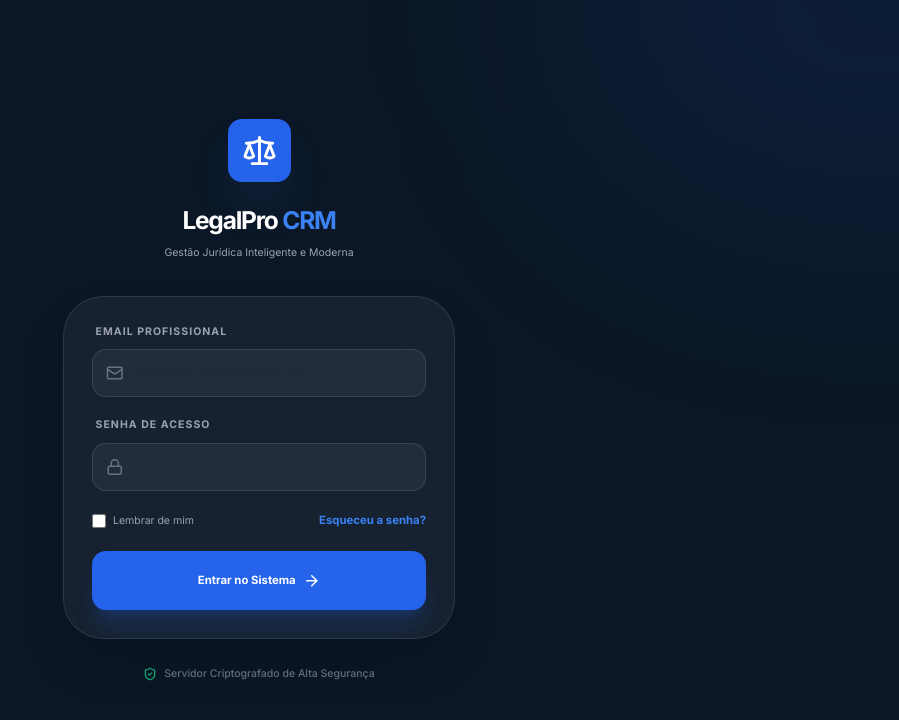
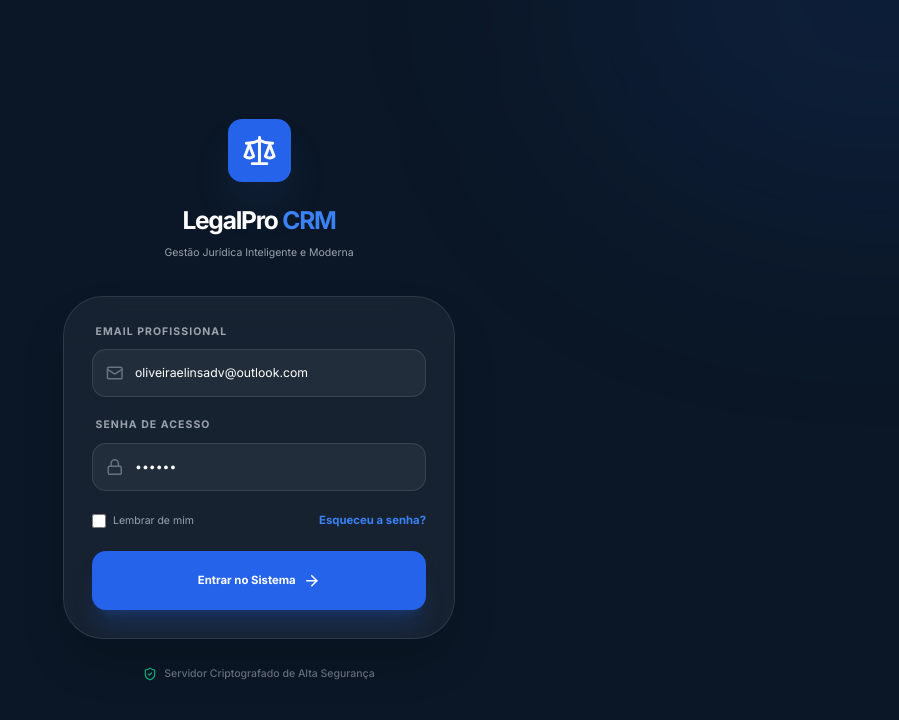
Before and after one commit to flavioaoliveiraadv-art/veredictos, a React (Vite) app: page / in a window 1280 px wide. Shown: the top 720 px of the page, without its empty margins (381-1280 px from the left). Built offline with nearby package versions, Linux system fonts and the light colour scheme.

Commit message:
Fix: login visibility with targeted CSS overrides

```diff
--- a/index.css
+++ b/index.css
@@ -147,6 +147,17 @@ textarea::placeholder {
     font-weight: 400 !important;
 }
 
+/* Força visibilidade na tela de login (Dark Theme) */
+.login-container input:not([type="checkbox"]):not([type="radio"]) {
+    color: #ffffff !important;
+    background-color: rgba(255, 255, 255, 0.05) !important;
+    border: 1px solid rgba(255, 255, 255, 0.1) !important;
+}
+
+.login-container input::placeholder {
+    color: rgba(255, 255, 255, 0.4) !important;
+}
+
 /* Classes de cor de texto (Tailwind utilities) */
 .text-white {
     color: #ffffff !important;
--- a/pages/LoginPage.tsx
+++ b/pages/LoginPage.tsx
@@ -19,7 +19,7 @@ const LoginPage: React.FC<LoginPageProps> = ({ onLogin }) => {
   };
 
   return (
-    <div className="min-h-screen bg-[#0b1726] flex items-center justify-center p-6 relative overflow-hidden">
+    <div className="login-container min-h-screen bg-[#0b1726] flex items-center justify-center p-6 relative overflow-hidden">
       {/* Background Decor */}
       <div className="absolute top-0 right-0 w-1/2 h-1/2 bg-blue-600/10 blur-[120px] rounded-full -translate-y-1/2 translate-x-1/2"></div>
       <div className="absolute bottom-0 left-0 w-1/3 h-1/3 bg-blue-500/5 blur-[100px] rounded-full translate-y-1/2 -translate-x-1/2"></div>
@@ -50,7 +50,7 @@ const LoginPage: React.FC<LoginPageProps> = ({ onLogin }) => {
                     border: '1px solid rgba(255, 255, 255, 0.1)',
                     borderRadius: '1rem',
                     padding: '1rem 1rem 1rem 3rem',
-                    color: '#ffffff !important',
+                    color: '#ffffff',
                     outline: 'none',
                   }}
                   placeholder="Seu e-mail"
@@ -71,7 +71,7 @@ const LoginPage: React.FC<LoginPageProps> = ({ onLogin }) => {
                     border: '1px solid rgba(255, 255, 255, 0.1)',
                     borderRadius: '1rem',
                     padding: '1rem 1rem 1rem 3rem',
-                    color: '#ffffff !important',
+                    color: '#ffffff',
                     outline: 'none',
                   }}
                   placeholder="Sua senha"
```
